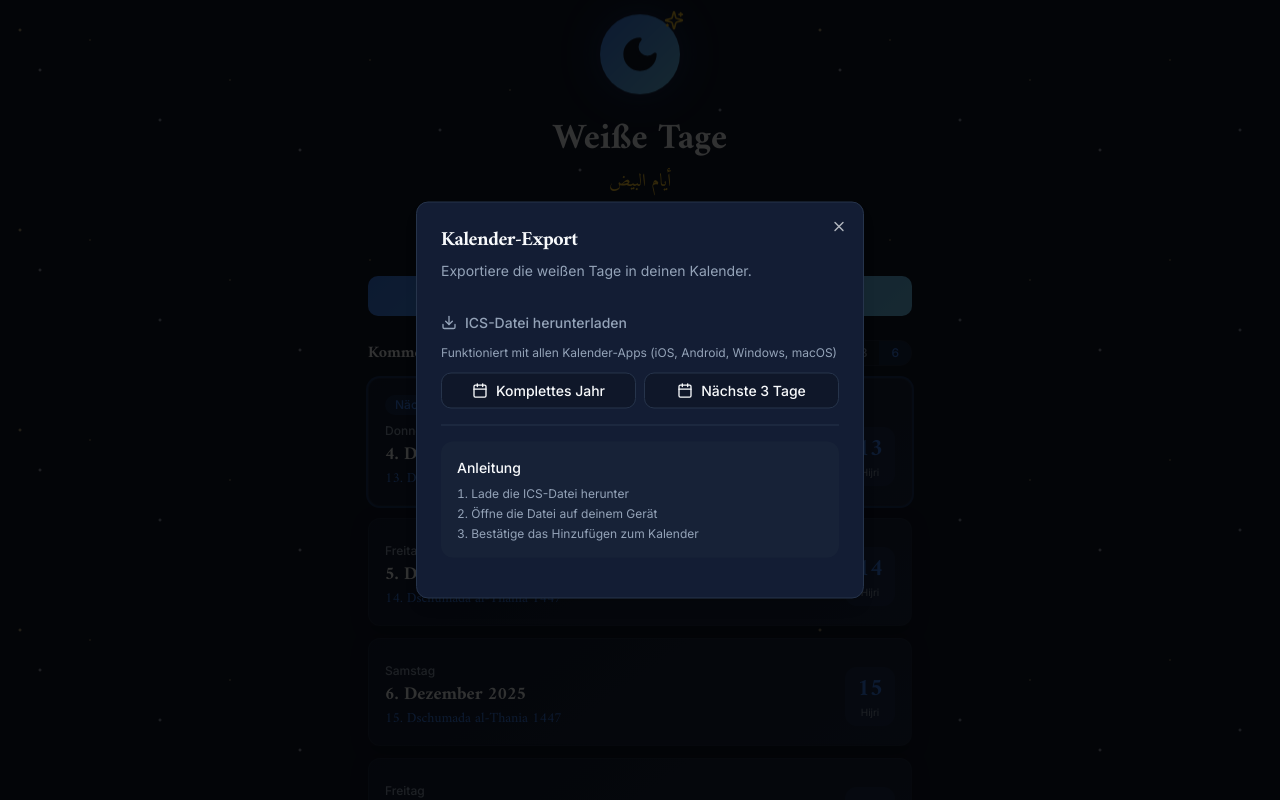
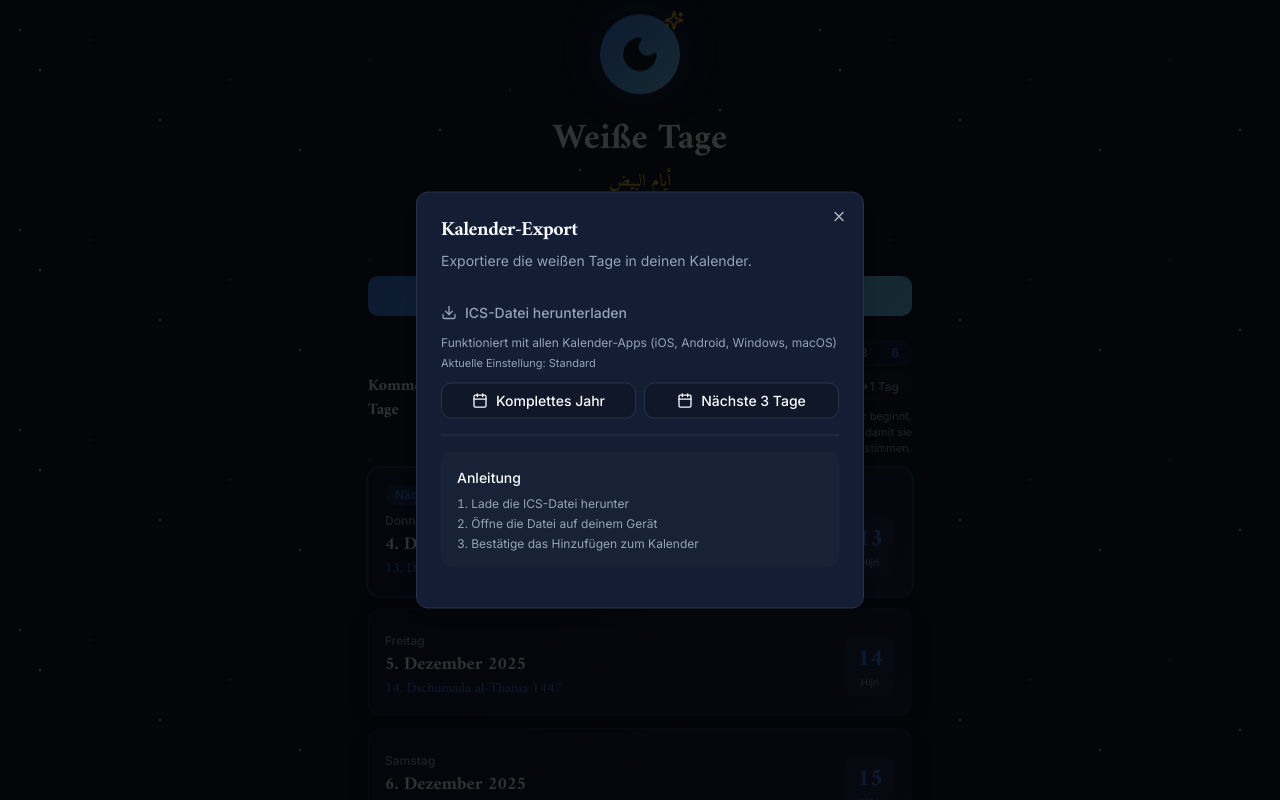
Before and after one commit to avn-dev/ayyam-al-bid-cal, a React (Vite) app: page / in a window 1280 px wide. Both pictures are taken after a click on the button "Exportieren". Shown: the top 800 px of the page. Built offline with nearby package versions, Linux system fonts and the light colour scheme; the HTML template or start-up script is replaced by a standard one.

Commit message:
Add local moonsighting adjustment

```diff
--- a/src/components/ExportPanel.tsx
+++ b/src/components/ExportPanel.tsx
@@ -13,12 +13,18 @@ import {
 
 interface ExportPanelProps {
   whiteDays: WhiteDay[];
+  offsetDays?: -1 | 0 | 1;
 }
 
-export function ExportPanel({ whiteDays }: ExportPanelProps) {
+function getAdjustmentLabel(offsetDays: -1 | 0 | 1 = 0): string {
+  if (offsetDays === 0) return 'Standard';
+  return offsetDays > 0 ? '+1 Tag (lokale Verschiebung)' : '-1 Tag (lokale Verschiebung)';
+}
+
+export function ExportPanel({ whiteDays, offsetDays = 0 }: ExportPanelProps) {
   const handleExportYear = () => {
     const timezone = whiteDays[0]?.timezoneId;
-    const fullYearWhiteDays = getUpcomingWhiteDays(36, timezone);
+    const fullYearWhiteDays = getUpcomingWhiteDays(36, timezone, offsetDays);
 
     downloadICS(fullYearWhiteDays, 'weisse-tage-jahresexport.ics');
   };
@@ -51,9 +57,10 @@ export function ExportPanel({ whiteDays }: ExportPanelProps) {
             <Download className="w-4 h-4" />
             ICS-Datei herunterladen
           </h4>
-            <p className="text-xs text-muted-foreground">
-              Funktioniert mit allen Kalender-Apps (iOS, Android, Windows, macOS)
-            </p>
+          <div className="space-y-1 text-xs text-muted-foreground">
+            <p>Funktioniert mit allen Kalender-Apps (iOS, Android, Windows, macOS)</p>
+            <p className="text-[11px]">Aktuelle Einstellung: {getAdjustmentLabel(offsetDays)}</p>
+          </div>
           <div className="flex gap-2">
             <Button
               variant="outline"
--- a/src/components/InfoSection.tsx
+++ b/src/components/InfoSection.tsx
@@ -22,6 +22,12 @@ export function InfoSection() {
           sind der 13., 14. und 15. Tag jedes islamischen Mondmonats. Sie werden so genannt, weil der
           Mond in diesen Nächten am hellsten scheint und die Nächte besonders hell erleuchtet.
         </p>
+
+        <div className="rounded-lg bg-blue-100/70 dark:bg-blue-900/20 border border-blue-200/70 dark:border-blue-800/60 text-blue-900 dark:text-blue-100 p-3 mb-4 text-sm">
+          Wichtig für die Praxis: Je nach lokaler Mondsichtung kann der Hijri-Monat um ±1 Tag früher oder später beginnen.
+          Wenn deine Gemeinde den Monat anders ausruft, verschiebe die weißen Tage in den Einstellungen um einen Tag nach vorn
+          oder hinten, damit du garantiert die richtigen Fastentage erwischst.
+        </div>
 
         <div className="rounded-lg bg-amber-100/80 dark:bg-amber-900/20 border border-amber-200/70 dark:border-amber-800/60 text-amber-900 dark:text-amber-100 p-3 mb-4 text-sm">
           Hinweis für Ramadan: Während des Fastenmonats wird ohnehin täglich gefastet. Die weißen Tage werden dann nicht
--- a/src/components/WhiteDayCard.tsx
+++ b/src/components/WhiteDayCard.tsx
@@ -28,6 +28,11 @@ export function WhiteDayCard({ day, index, isNext = false }: WhiteDayCardProps)
         {day.isRamadan && (
           <span className="inline-block px-2.5 py-0.5 text-xs font-medium rounded-full bg-amber-100 text-amber-800 dark:bg-amber-900/30 dark:text-amber-200">
             Ramadan
+          </span>
+        )}
+        {day.offsetDays !== 0 && (
+          <span className="inline-block px-2.5 py-0.5 text-[11px] font-semibold rounded-full bg-blue-100 text-blue-800 dark:bg-blue-900/30 dark:text-blue-100">
+            {day.offsetDays > 0 ? '+1 Tag' : '-1 Tag'} lokale Anpassung
           </span>
         )}
       </div>
@@ -65,6 +70,14 @@ export function WhiteDayCard({ day, index, isNext = false }: WhiteDayCardProps)
           )}
         </div>
       )}
+
+      {day.offsetDays !== 0 && (
+        <div className="mt-3 text-xs text-muted-foreground">
+          <p className="leading-relaxed">
+            Hinweis: Diese Termine sind um {day.offsetDays > 0 ? '+1' : '-1'} Tag verschoben, damit sie sicher mit der lokalen Mondsichtung übereinstimmen.
+          </p>
+        </div>
+      )}
     </div>
   );
 }
--- a/src/lib/hijri.ts
+++ b/src/lib/hijri.ts
@@ -158,7 +158,11 @@ export function getWhiteDaysForMonth(hYear: number, hMonth: number): Date[] {
 }
 
 // Get upcoming white days from today
-export function getUpcomingWhiteDays(count: number = 12, timezone?: string): WhiteDay[] {
+export function getUpcomingWhiteDays(
+  count: number = 12,
+  timezone?: string,
+  offsetDays: -1 | 0 | 1 = 0
+): WhiteDay[] {
   const whiteDays: WhiteDay[] = [];
   const today = new Date();
   const todayStart = new Date(today.getFullYear(), today.getMonth(), today.getDate());
@@ -182,20 +186,28 @@ export function getUpcomingWhiteDays(count: number = 12, timezone?: string): Whi
     const monthWhiteDays = getWhiteDaysForMonth(hYear, hMonth);
 
     for (const date of monthWhiteDays) {
-      const isAfterOrToday = date >= todayStart;
+      const adjustedDate = new Date(date);
+      adjustedDate.setDate(adjustedDate.getDate() + offsetDays);
+
+      const isAfterOrToday = adjustedDate >= todayStart;
 
       if (isAfterOrToday && whiteDays.length < count) {
-        const hijri = gregorianToHijri(date.getFullYear(), date.getMonth() + 1, date.getDate());
+        const hijri = gregorianToHijri(
+          adjustedDate.getFullYear(),
+          adjustedDate.getMonth() + 1,
+          adjustedDate.getDate()
+        );
 
         whiteDays.push({
-          gregorianDate: date,
+          gregorianDate: adjustedDate,
           hijriDate: hijri,
-          weekday: getWeekdayName(date),
+          weekday: getWeekdayName(adjustedDate),
           hijriLabel: formatHijriDate(hijri),
-          gregorianLabel: formatGregorianDate(date),
+          gregorianLabel: formatGregorianDate(adjustedDate),
           timezoneId: timezone || Intl.DateTimeFormat().resolvedOptions().timeZone,
-          isToday: date.toDateString() === todayStart.toDateString(),
-          isRamadan: hijri.month === 9
+          isToday: adjustedDate.toDateString() === todayStart.toDateString(),
+          isRamadan: hijri.month === 9,
+          offsetDays
         });
       }
     }
@@ -206,6 +218,8 @@ export function getUpcomingWhiteDays(count: number = 12, timezone?: string): Whi
       hYear++;
     }
   }
+
+  whiteDays.sort((a, b) => a.gregorianDate.getTime() - b.gregorianDate.getTime());
 
   return whiteDays;
 }
@@ -219,4 +233,5 @@ export interface WhiteDay {
   timezoneId: string;
   isToday: boolean;
   isRamadan: boolean;
+  offsetDays: -1 | 0 | 1;
 }
--- a/src/lib/ics-export.ts
+++ b/src/lib/ics-export.ts
@@ -19,6 +19,10 @@ X-WR-TIMEZONE:UTC
     const nextDay = new Date(day.gregorianDate);
     nextDay.setDate(nextDay.getDate() + 1);
     const nextDateStr = formatDateOnlyToICS(nextDay);
+    const adjustmentNote =
+      day.offsetDays === 0
+        ? ''
+        : `\\n\\nLokale Anpassung: ${day.offsetDays > 0 ? '+1 Tag' : '-1 Tag'} gegenüber Umm al-Qura.`;
 
     ics += `BEGIN:VEVENT
 UID:whitday-${dateStr}-${index}@weissetage.app
@@ -26,7 +30,7 @@ DTSTAMP:${timestamp}
 DTSTART;VALUE=DATE:${dateStr}
 DTEND;VALUE=DATE:${nextDateStr}
 SUMMARY:Weißer Tag - ${day.hijriDate.day}. Tag
-DESCRIPTION:${day.hijriLabel}\\n\\nAyyam al-Bid (weiße Tage) - empfohlen zu fasten.
+DESCRIPTION:${day.hijriLabel}\\n\\nAyyam al-Bid (weiße Tage) - empfohlen zu fasten.${adjustmentNote}
 CATEGORIES:Islamischer Kalender,Weiße Tage
 STATUS:CONFIRMED
 TRANSP:TRANSPARENT
--- a/src/pages/Index.tsx
+++ b/src/pages/Index.tsx
@@ -8,11 +8,12 @@ import { InfoSection } from '@/components/InfoSection';
 
 const Index = () => {
   const [displayCount, setDisplayCount] = useState<3 | 6>(6);
+  const [offsetDays, setOffsetDays] = useState<-1 | 0 | 1>(0);
   const timezone = getAutoDetectedTimezone();
 
   const whiteDays = useMemo(() => {
-    return getUpcomingWhiteDays(displayCount, timezone);
-  }, [displayCount, timezone]);
+    return getUpcomingWhiteDays(displayCount, timezone, offsetDays);
+  }, [displayCount, timezone, offsetDays]);
 
   return (
     <div className="min-h-screen bg-background starry-bg">
@@ -21,7 +22,7 @@ const Index = () => {
 
         {/* Export Button */}
         <div className="flex justify-center mb-6 animate-slide-up opacity-0" style={{ animationDelay: '100ms', animationFillMode: 'forwards' }}>
-          <ExportPanel whiteDays={whiteDays} />
+          <ExportPanel whiteDays={whiteDays} offsetDays={offsetDays} />
         </div>
 
         {/* White Days List */}
@@ -33,7 +34,8 @@ const Index = () => {
                 ({whiteDays.length})
               </span>
             </h2>
-            <div className="flex items-center gap-2 text-xs text-muted-foreground">
+            <div className="flex flex-col items-end gap-2 text-xs text-muted-foreground">
+              <div className="flex items-center gap-2">
                 <span>Anzahl:</span>
                 <div className="flex rounded-lg overflow-hidden border border-border/60">
                   {[3, 6].map((count) => (
@@ -50,6 +52,34 @@ const Index = () => {
                     </button>
                   ))}
                 </div>
+              </div>
+
+              <div className="flex items-center gap-2">
+                <span>Lokale Anpassung:</span>
+                <div className="flex rounded-lg overflow-hidden border border-border/60">
+                  {[
+                    { label: '-1 Tag', value: -1 as -1 | 0 | 1 },
+                    { label: 'Standard', value: 0 as -1 | 0 | 1 },
+                    { label: '+1 Tag', value: 1 as -1 | 0 | 1 }
+                  ].map(({ label, value }) => (
+                    <button
+                      key={label}
+                      onClick={() => setOffsetDays(value)}
+                      className={`px-3 py-1 font-medium transition-colors ${
+                        offsetDays === value
+                          ? 'bg-primary/15 text-primary'
+                          : 'bg-muted/30 hover:bg-muted/60'
+                      }`}
+                    >
+                      {label}
+                    </button>
+                  ))}
+                </div>
+              </div>
+              <p className="text-[11px] text-right text-muted-foreground max-w-sm">
+                Falls der lokale Hijri-Monat einen Tag früher oder später beginnt, kannst du die weißen Tage hier um
+                ±1 Tag verschieben, damit sie sicher mit der Mondsichtung übereinstimmen.
+              </p>
             </div>
           </div>
 
```
Lines whose indentation alone changed are shown as unchanged.
